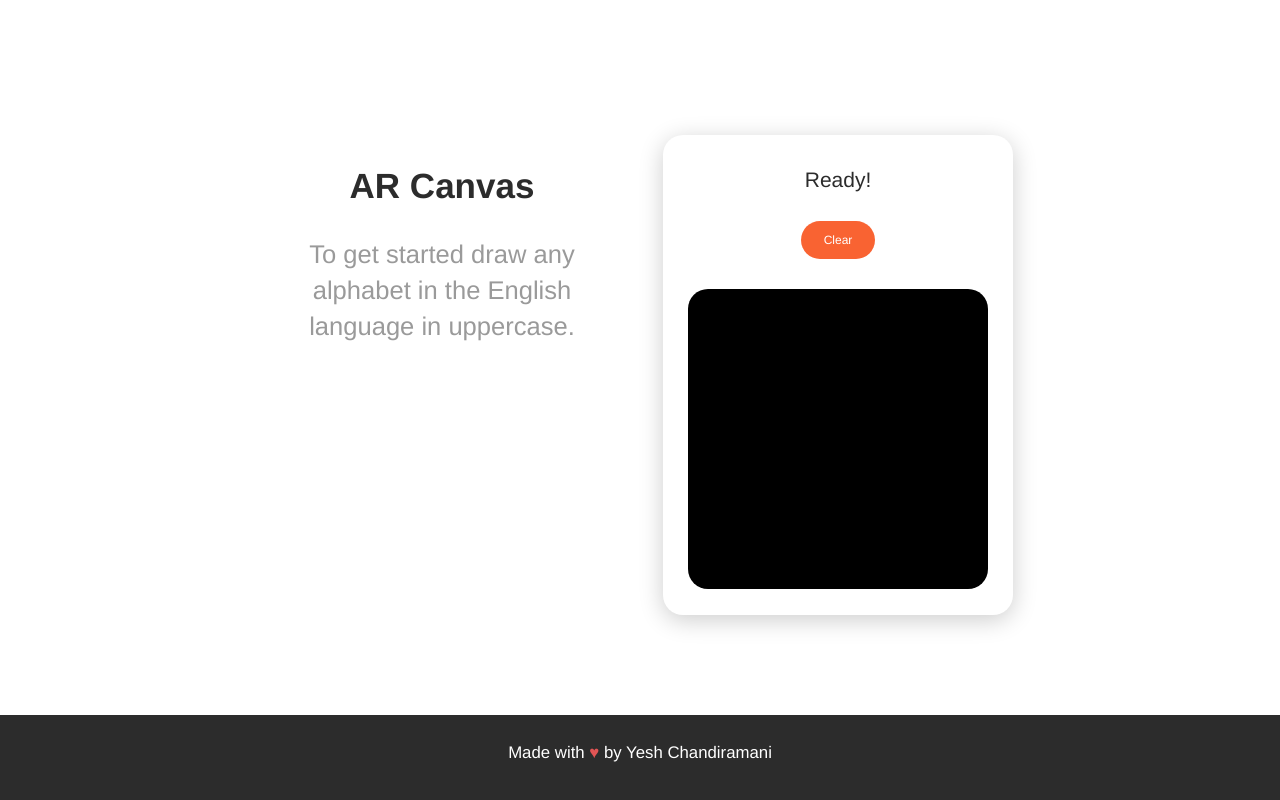
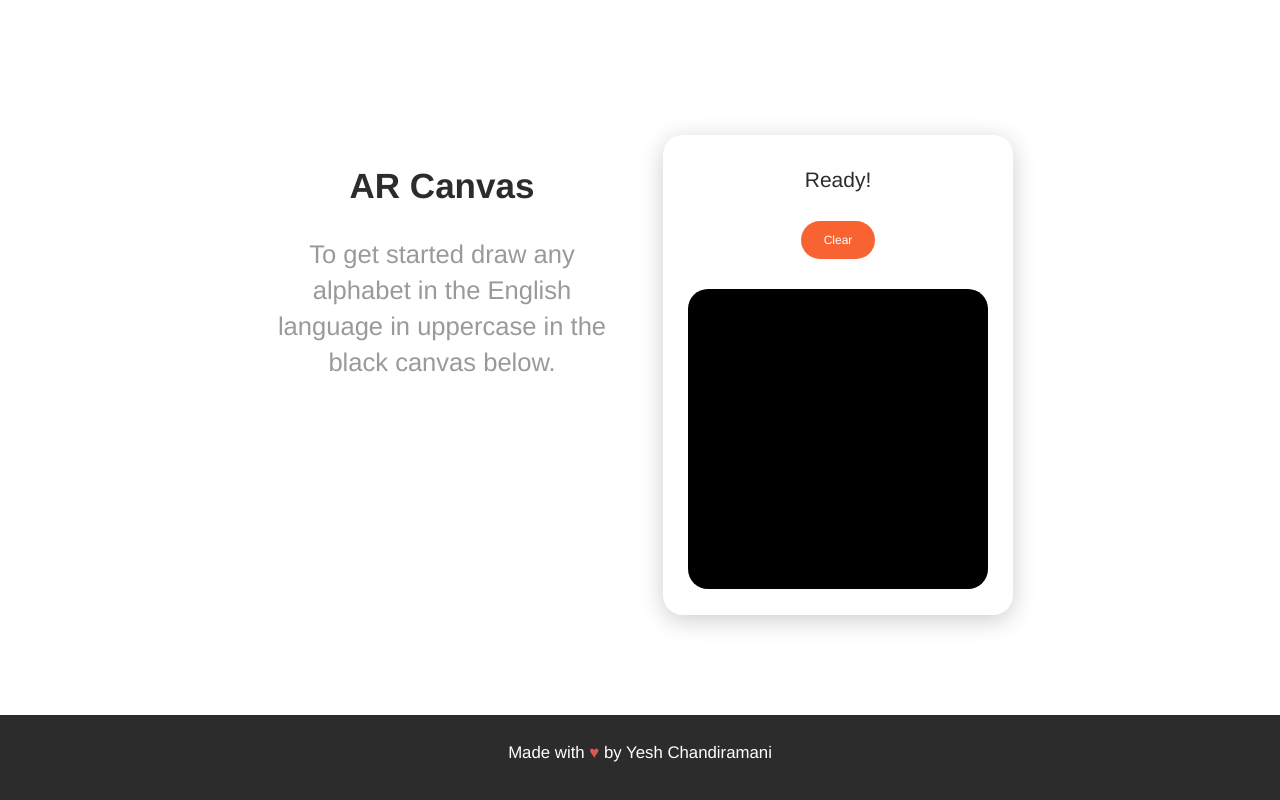
Before and after one commit to yesh0907/AlphaRecognizer, a plain HTML site: page index.html in a window 1280 px wide. Shown: the part 1170-1970 px from the top of the page. Drawn offline with nearby package versions, Linux system fonts and the light colour scheme.

Commit message:
Update how to get started

```diff
--- a/index.html
+++ b/index.html
@@ -75,7 +75,7 @@
                 <div class="col-md-4 ml-auto mr-2 text-center">
                     <h2 class="title">AR Canvas</h2>
                     <h3 class="description">
-                        To get started draw any alphabet in the English language in uppercase.
+                        To get started draw any alphabet in the English language in uppercase in the black canvas below.
                     </h3>
                 </div>
                 <div class="col-md-4 ml-2 mr-auto">
```
